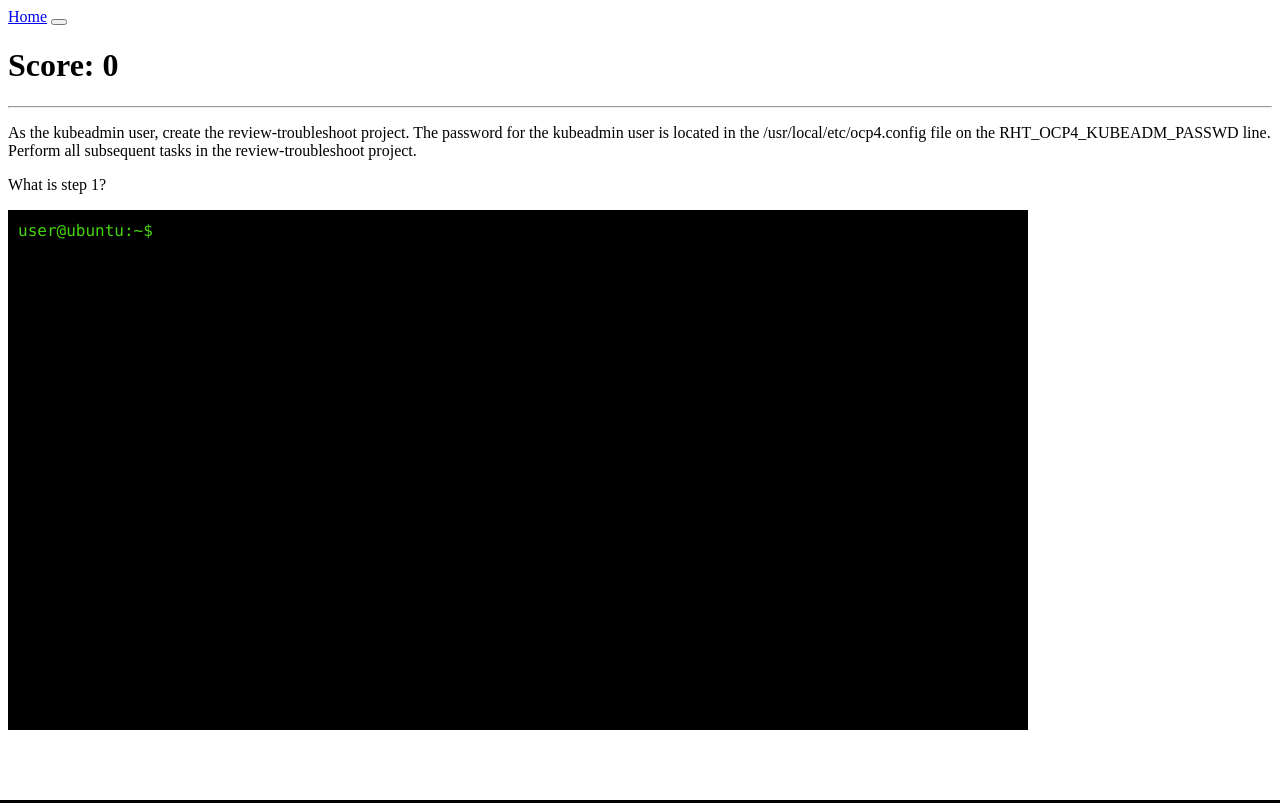
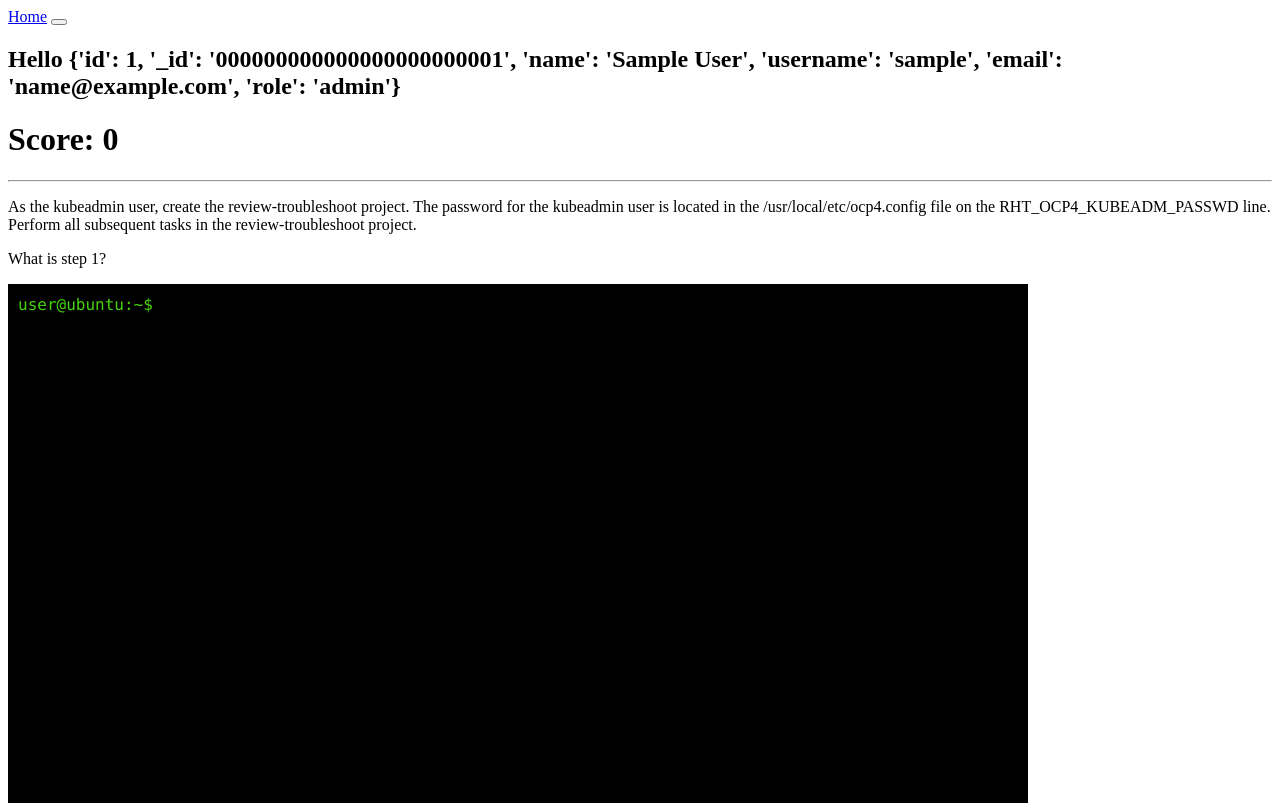
Before and after one commit to cullinap/dev, a Flask app: page /terminal in a window 1280 px wide. Shown: the top 803 px of the page. Run offline with Flask 2, Linux system fonts and the light colour scheme; the visitor is signed in with stand-in values (Sample User, id 1); some libraries are stand-ins or nearby versions.

Commit message:
user session created

```diff
--- a/openshift_notes/run.py
+++ b/openshift_notes/run.py
@@ -133,7 +133,7 @@ def terminal():
 		HINT = ""
 		if quiz.get_hint_status() and quiz.get_attempt() >= 2:
 			HINT = question
-		return render_template('/terminal.html', question=question, score=score, hint=HINT)
+		return render_template('/terminal.html', question=question, score=score, hint=HINT, user=user)
 
 # 6 Jan 20: also added in main question/sub question into json
 
--- a/openshift_notes/templates/home.html
+++ b/openshift_notes/templates/home.html
@@ -14,7 +14,8 @@
 		<form action="terminal" method="post">
 			<p>Name:</p>
 			<p><input type="text" name="name" /></p>
-			<p align="left"><a href=terminal ><button class=grey style="height:75px;width:150px">QUIZ</button></a></p>
+			<p><input type="submit" value="submit"></p>
+			<!-- <p align="left"><a href=terminal ><button class=grey style="height:75px;width:150px">QUIZ</button></a></p> -->
 		</form>
 
 		<!-- <div class="col-xs-12">
--- a/openshift_notes/templates/terminal.html
+++ b/openshift_notes/templates/terminal.html
@@ -73,6 +73,7 @@
             </ul>
           </div>
         </div>
+        <h2>Hello {{ user }} </h2>
       </nav>
 
       <script>
```
